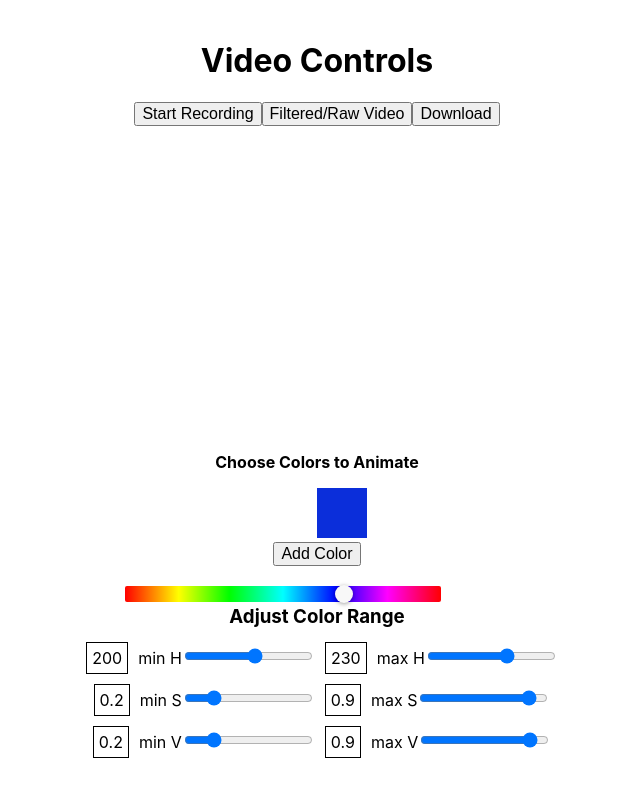
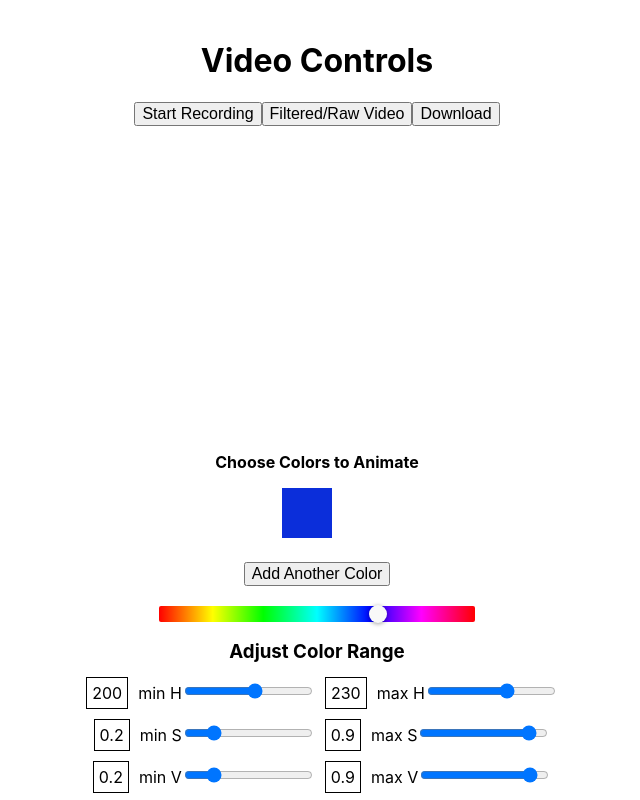
Before and after one commit to ianboru/juggle-tracker-js, a React (Create React App) app: page / in a window 1280 px wide. Shown: the top 800 px of the page, without its empty margins (323-963 px from the left). Built offline with nearby package versions, Linux system fonts and the light colour scheme; no server answers.

Commit message:
style fixes and updated todo

```diff
--- a/src/App.css
+++ b/src/App.css
@@ -1,8 +1,8 @@
 .App {
   text-align: center;
   position : relative;
+
 }
-
 .App-logo {
   animation: App-logo-spin infinite 20s linear;
   height: 40vmin;
@@ -18,6 +18,7 @@
   font-size: calc(10px + 2vmin);
   color: white;
 }
+
 canvas{
   margin : 0 auto;
   display: block;
--- a/src/App.js
+++ b/src/App.js
@@ -557,7 +557,7 @@ class App extends Component {
 
     const sliders =
         this.state.calibrating ?
-        <div className="sliders">
+        <div style={{"paddingTop": "15px"}} className="sliders">
           <h3>Adjust Color Range</h3>
           <span style={{"margin": "10px", "padding": "5px","border": "1px solid black"}}>{this.state.lh}</span><label>min H</label><input name="lh" type="range" min={0} max={360} step={1} value={this.state.lh} onChange={this.handleHSVSliderChange}/>
           <span style={{"margin": "10px", "padding": "5px","border": "1px solid black"}}>{this.state.hh}</span><label>max H</label><input name="hh" type="range" min={0} max={360} step={1} value={this.state.hh} onChange={this.handleHSVSliderChange}/>
@@ -572,6 +572,7 @@ class App extends Component {
         </div> : null
 
     const colorSwatches = this.state.allColors.map((colorRange,index)=>{
+      if(index > 0){
         return(
           <div
             onClick={()=>{this.selectColor(index)}}
@@ -580,10 +581,14 @@ class App extends Component {
               'display':'inline-block',
               'backgroundColor' : utils.calculateCurrentHSVString(colorRange,1),
               'width' : '50px',
-            'height' : '50px'
+              'height' : '50px',
+              'left' : '0',
+              'position' : 'relative'
             }}>
           </div>
         )
+      }
+
     })
     return (
       <div className="App" >
@@ -602,17 +607,26 @@ class App extends Component {
         <br/>
 
         <h3 style={{'fontSize':'12pt'}}>Choose Colors to Animate</h3>
+        <div
+          style={{
+            width : '350px',
+            margin : '0 auto',
+          }}
+         >
           {colorSwatches}
+        </div>
         <br/>
-        <button style={{'fontSize':'12pt'}} onClick={this.addColor}>Add Color</button>
+        <button style={{'fontSize':'12pt'}} onClick={this.addColor}>Add Another Color</button>
         <br/>
         <br/>
 
         <div
           style={{
             position: 'absolute',
-          left : '35%',
-        }}>
+            left: '50%',
+            transform: 'translateX(-50%)',
+          }}
+         >
           <HuePicker
             color={ this.state.pickedColor }
             onChangeComplete={ this.handleChangeComplete }
@@ -623,7 +637,7 @@ class App extends Component {
         <br/>
         <br/>
 
-        <h1>Animation Controls</h1>
+        <h3>Animation Controls</h3>
         <button style={{'fontSize':'12pt'}} onClick={this.toggleConnectSameColor}>Connect Same Colors</button>
         <br/>
         <br/>
```
Also changed, not shown: 1 other file (tests, documents, lock files or other folders). Lines whose indentation alone changed are shown as unchanged.
